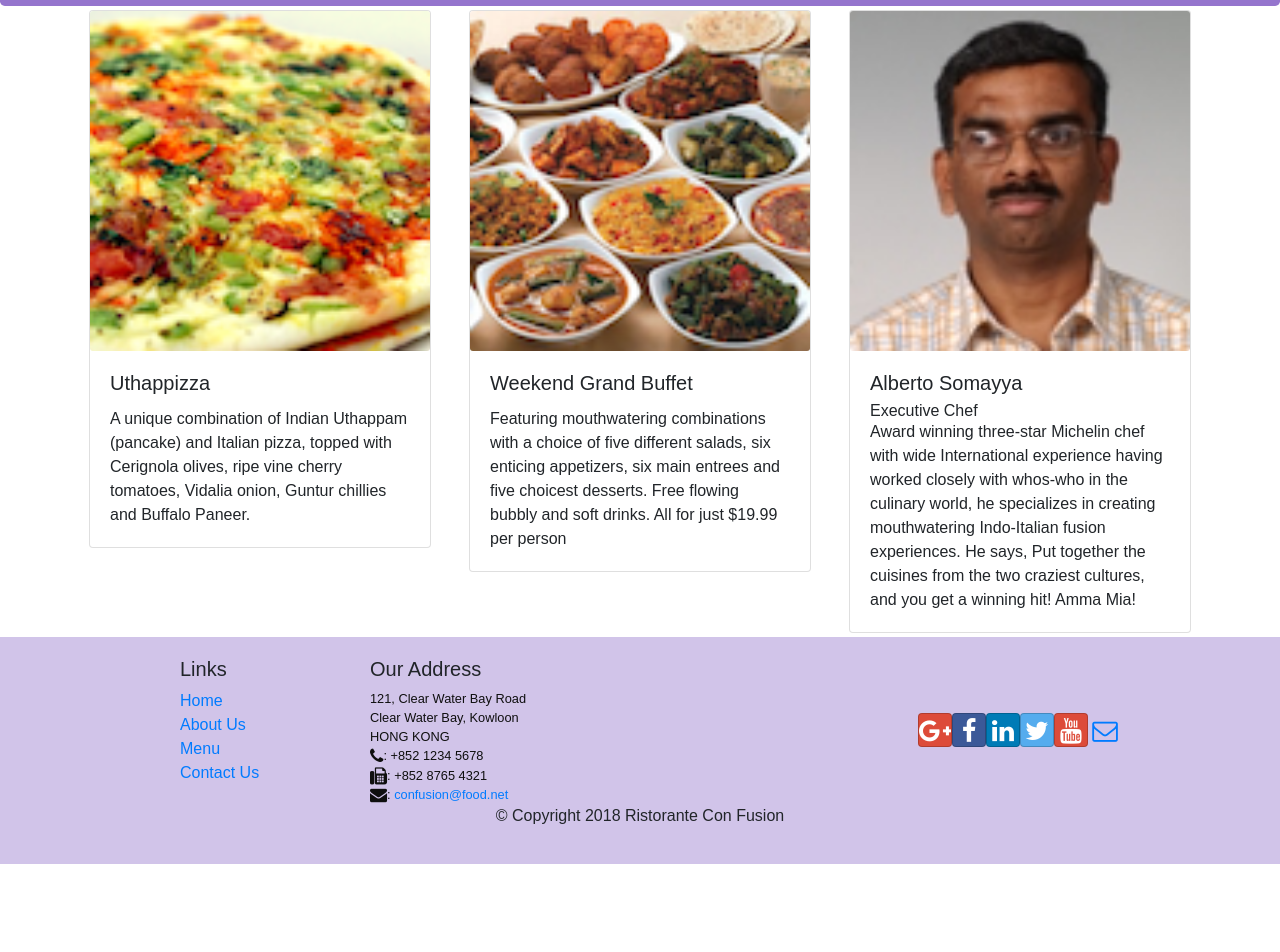
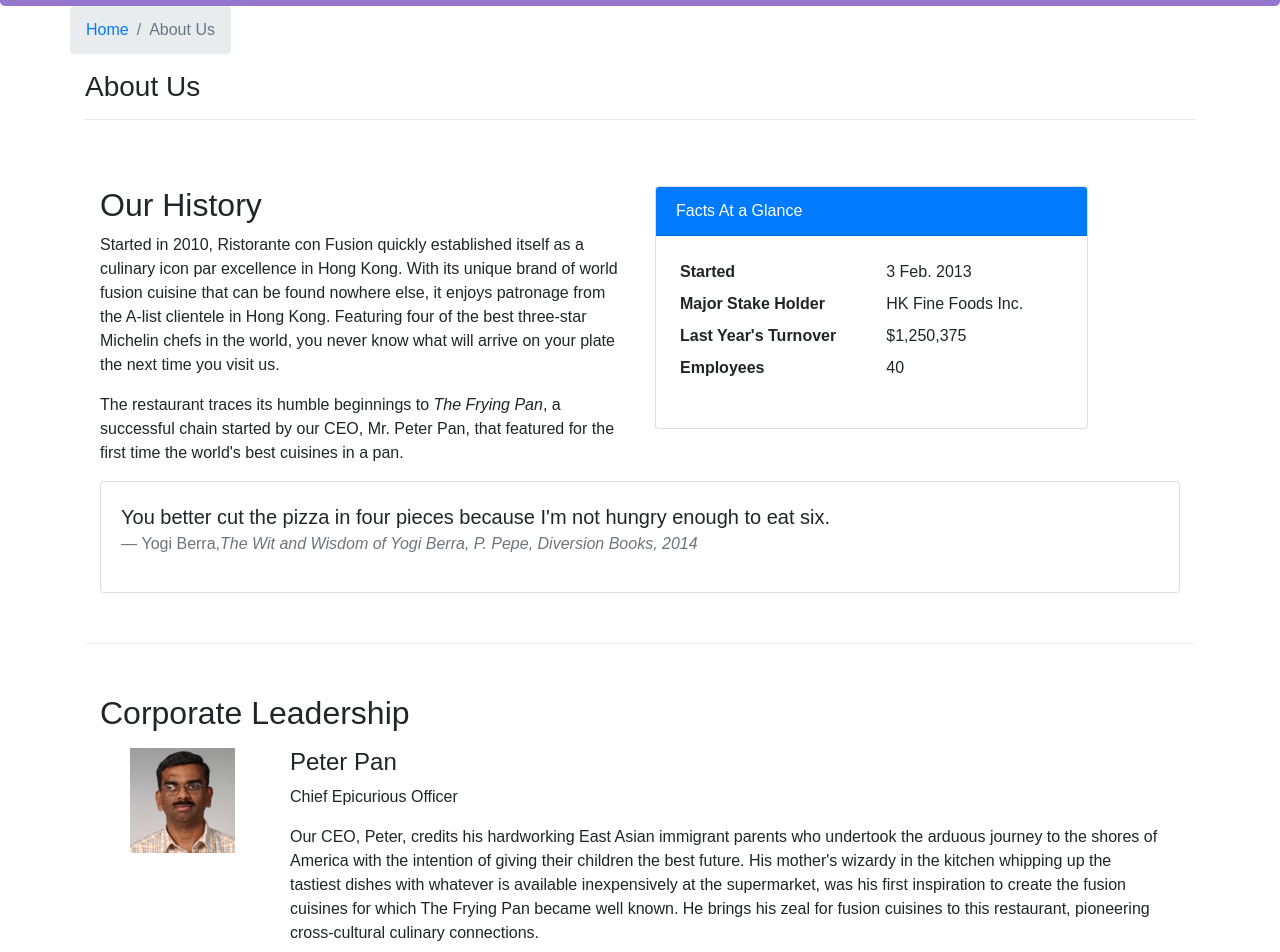
Before and after one commit to Pijush32/git-react, a React (Create React App) app: page /aboutus in a window 1280 px wide. Before the commit this address led to /home. Shown: the part 336-1288 px from the top of the page. Before the commit the page ends 1200 px from the top, so only its background shows below. Built offline with nearby package versions, Linux system fonts and the light colour scheme.

Commit message:
Assignment Two

```diff
--- /dev/null
+++ b/src/components/AboutComponent.js
@@ -0,0 +1,98 @@
+import React from 'react';
+import { Breadcrumb, BreadcrumbItem, Card, CardBody, CardHeader, Media } from 'reactstrap';
+import { Link } from 'react-router-dom';
+
+function About(props) {
+
+    const RenderLeader = (props) => {
+        const leader = props.leader
+        return (
+            <Media className = 'col-12 mb-4'>
+            <Media left className ='col-2'>
+                <img src = {leader.image}/>
+            </Media>
+            <Media body >
+                <Media heading>{leader.name}</Media>
+                <p>{leader.designation}
+                </p>
+                <p>
+                    {leader.description}
+                </p>
+            </Media>
+        </Media>
+    )
+}
+
+const leaders = props.leaders.map((leader) => {
+    return (
+        <RenderLeader leader = {leader} key = {leader.id}/>
+
+        );
+    });
+
+    return(
+
+        <div className="container">
+            <div className="row">
+                <Breadcrumb>
+                    <BreadcrumbItem><Link to="/home">Home</Link></BreadcrumbItem>
+                    <BreadcrumbItem active>About Us</BreadcrumbItem>
+                </Breadcrumb>
+                <div className="col-12">
+                    <h3>About Us</h3>
+                    <hr />
+                </div>
+            </div>
+            <div className="row row-content">
+                <div className="col-12 col-md-6">
+                    <h2>Our History</h2>
+                    <p>Started in 2010, Ristorante con Fusion quickly established itself as a culinary icon par excellence in Hong Kong. With its unique brand of world fusion cuisine that can be found nowhere else, it enjoys patronage from the A-list clientele in Hong Kong.  Featuring four of the best three-star Michelin chefs in the world, you never know what will arrive on your plate the next time you visit us.</p>
+                    <p>The restaurant traces its humble beginnings to <em>The Frying Pan</em>, a successful chain started by our CEO, Mr. Peter Pan, that featured for the first time the world's best cuisines in a pan.</p>
+                </div>
+                <div className="col-12 col-md-5">
+                    <Card>
+                        <CardHeader className="bg-primary text-white">Facts At a Glance</CardHeader>
+                        <CardBody>
+                            <dl className="row p-1">
+                                <dt className="col-6">Started</dt>
+                                <dd className="col-6">3 Feb. 2013</dd>
+                                <dt className="col-6">Major Stake Holder</dt>
+                                <dd className="col-6">HK Fine Foods Inc.</dd>
+                                <dt className="col-6">Last Year's Turnover</dt>
+                                <dd className="col-6">$1,250,375</dd>
+                                <dt className="col-6">Employees</dt>
+                                <dd className="col-6">40</dd>
+                            </dl>
+                        </CardBody>
+                    </Card>
+                </div>
+                <div className="col-12">
+                    <Card>
+                        <CardBody className="bg-faded">
+                            <blockquote className="blockquote">
+                                <p className="mb-0">You better cut the pizza in four pieces because
+                                    I'm not hungry enough to eat six.</p>
+                                <footer className="blockquote-footer">Yogi Berra,
+                                <cite title="Source Title">The Wit and Wisdom of Yogi Berra,
+                                    P. Pepe, Diversion Books, 2014</cite>
+                                </footer>
+                            </blockquote>
+                        </CardBody>
+                    </Card>
+                </div>
+            </div>
+            <div className="row row-content">
+                <div className="col-12">
+                    <h2>Corporate Leadership</h2>
+                </div>
+                <div className="col-12">
+                    <Media list className = 'pl-0 mt-2'>
+                        {leaders}
+                    </Media>
+                </div>
+            </div>
+        </div>
+    );
+}
+
+export default About;
--- a/src/components/MainComponent.js
+++ b/src/components/MainComponent.js
@@ -1,6 +1,7 @@
 import React, { Component } from 'react';
 import Home from './HomeComponent';
 import Menu from './MenuComponent';
+import About from './AboutComponent';
 import Contact from './ContactComponent';
 import Dishdetail from './DishdetailComponent';
 import Header from './HeaderComponent';
@@ -54,6 +55,7 @@ class Main extends Component {
         <Route exact path="/menu" component={() => <Menu dishes={this.state.dishes} />} />
         <Route path="/menu/:dishId" component={DishWithId} />
         <Route exact path="/contactus" component={Contact} />
+        <Route exact path = "/aboutus" component = { () => <About leaders = {this.state.leaders} /> } />
         <Redirect to="/home" />
          </Switch>
      <Footer />
```
